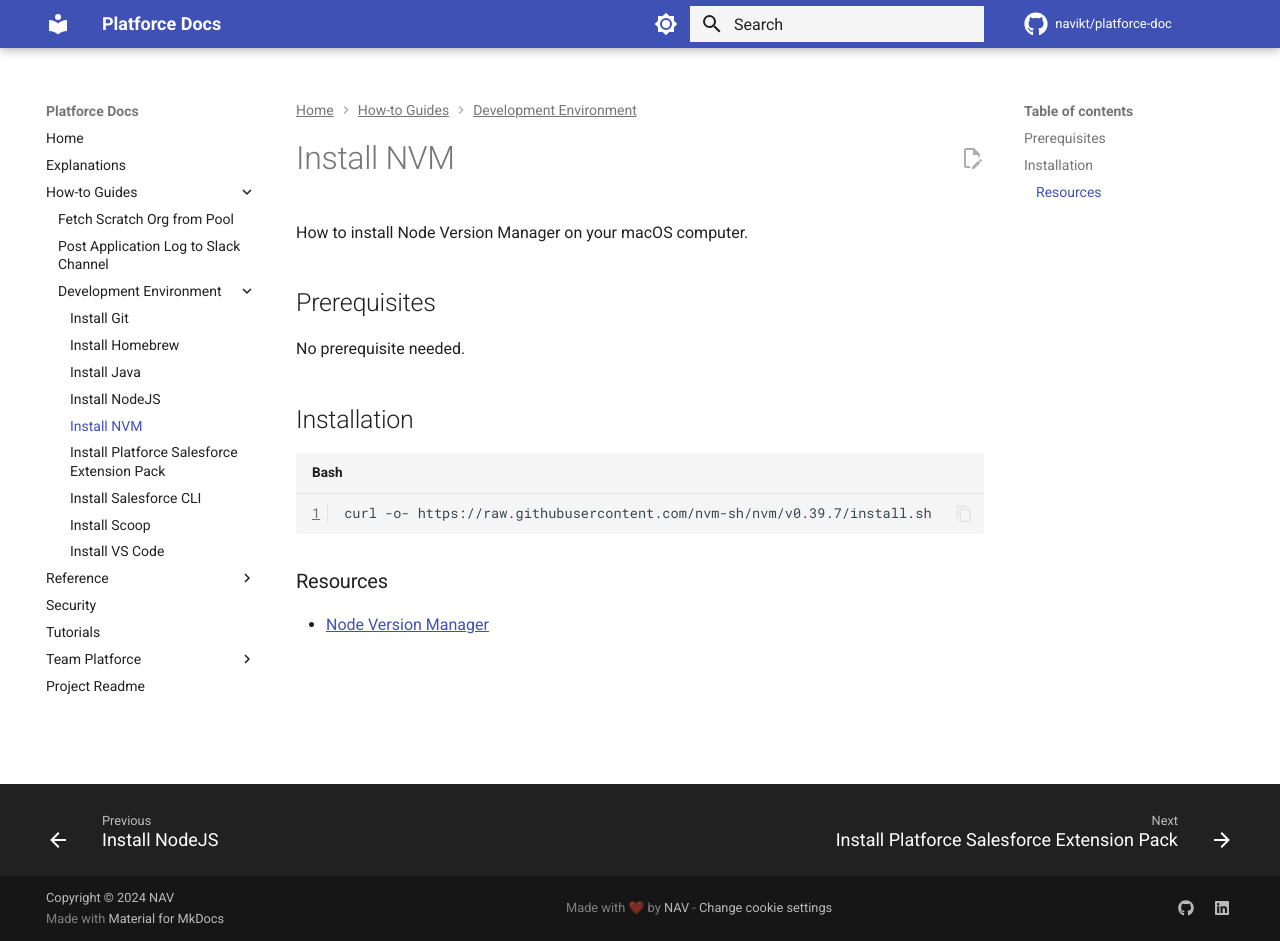
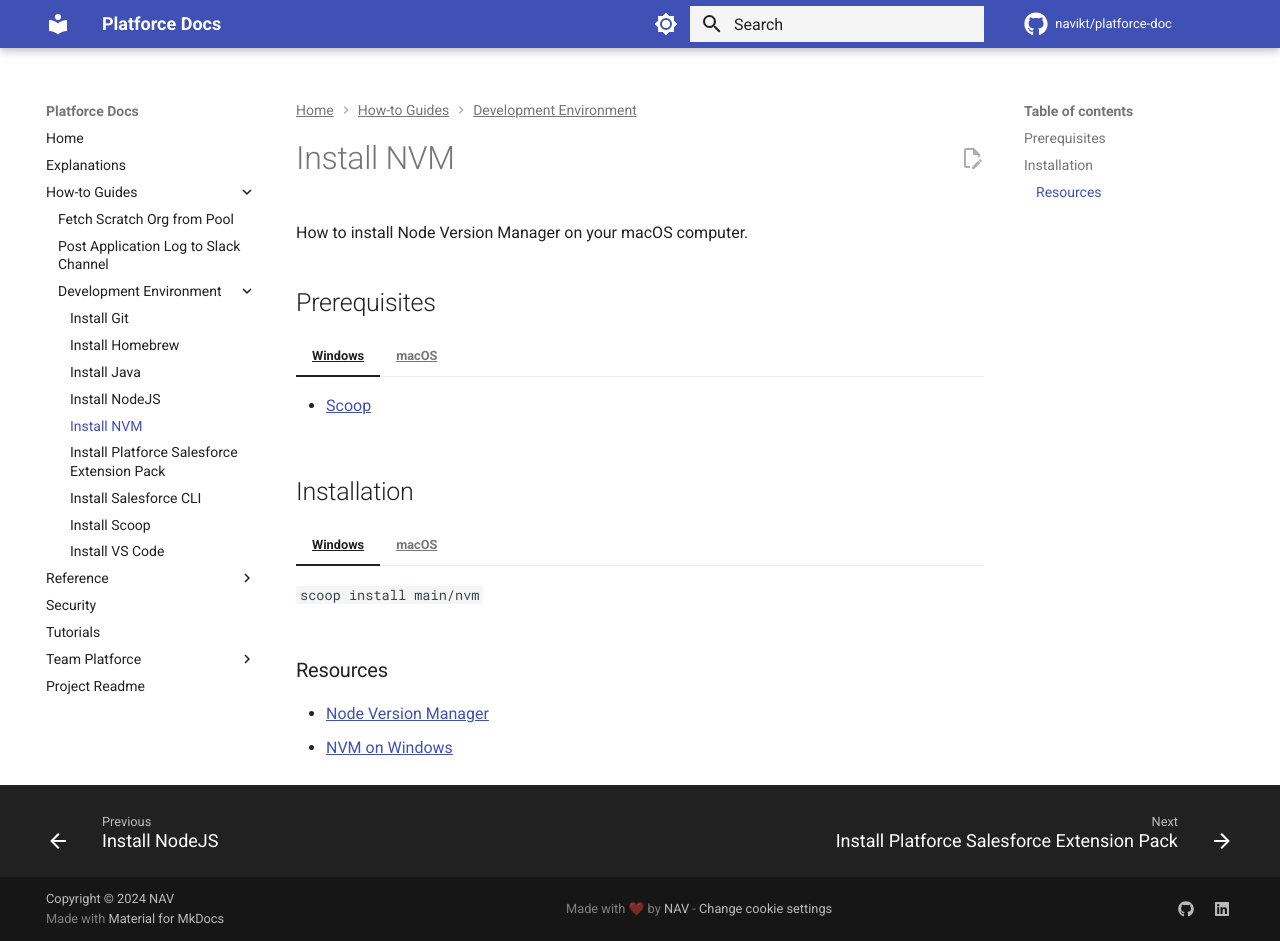
Before and after one commit to navikt/platforce-doc, an MkDocs documentation site: the page built from docs/how-to-guides/dev-environment/install-nvm.md, in a window 1280 px wide and 941 px high. Built offline with MkDocs 1.6.1 and Material for MkDocs 9.7.7, drawn with Linux system fonts in a browser that asks for light colours; comment, search, counter and statistics services are not loaded.

Commit message:
La til NVM for windows

````diff
--- a/docs/how-to-guides/dev-environment/install-nvm.md
+++ b/docs/how-to-guides/dev-environment/install-nvm.md
@@ -4,14 +4,29 @@
 
 ## Prerequisites
 
-No prerequisite needed.
+=== "Windows"
+
+    - [Scoop](install-scoop.md)
+
+=== "macOS"
+
+    No prerequisite needed.
 
 ## Installation
 
-```bash
-curl -o- https://raw.githubusercontent.com/nvm-sh/nvm/v0.39.7/install.sh
-```
+=== "Windows"
+
+    `scoop install main/nvm`
+
+=== "macOS"
+
+    ```bash
+    curl -o- https://raw.githubusercontent.com/nvm-sh/nvm/v0.39.7/install.sh
+    ```
+
+
 
 ### Resources
 
 - [Node Version Manager](https://github.com/nvm-sh/nvm)
+- [NVM on Windows](https://learn.microsoft.com/en-us/windows/dev-environment/javascript/nodejs-on-windows#install-nvm-windows-nodejs-and-npm)
````
